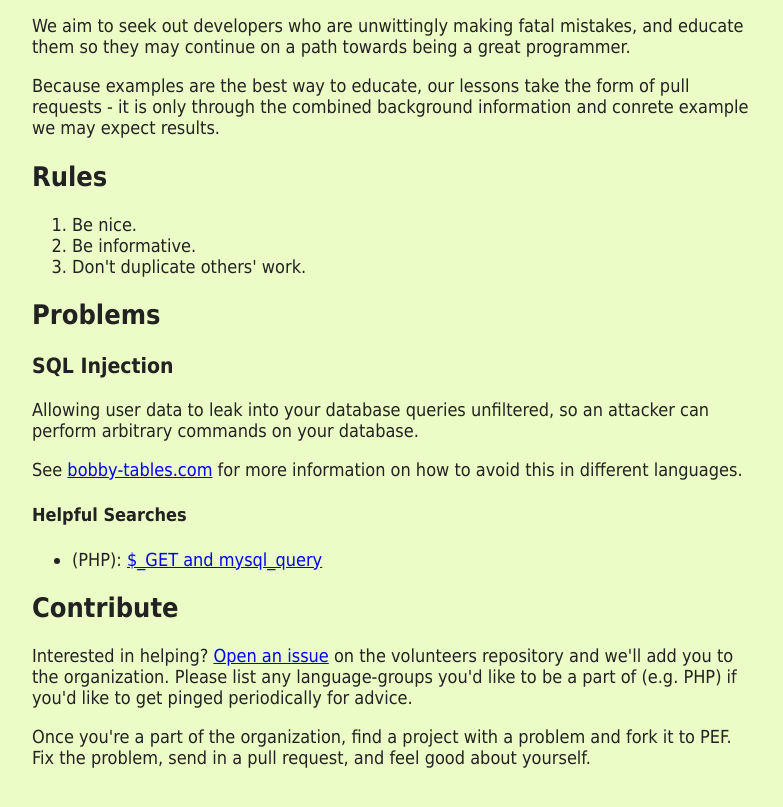
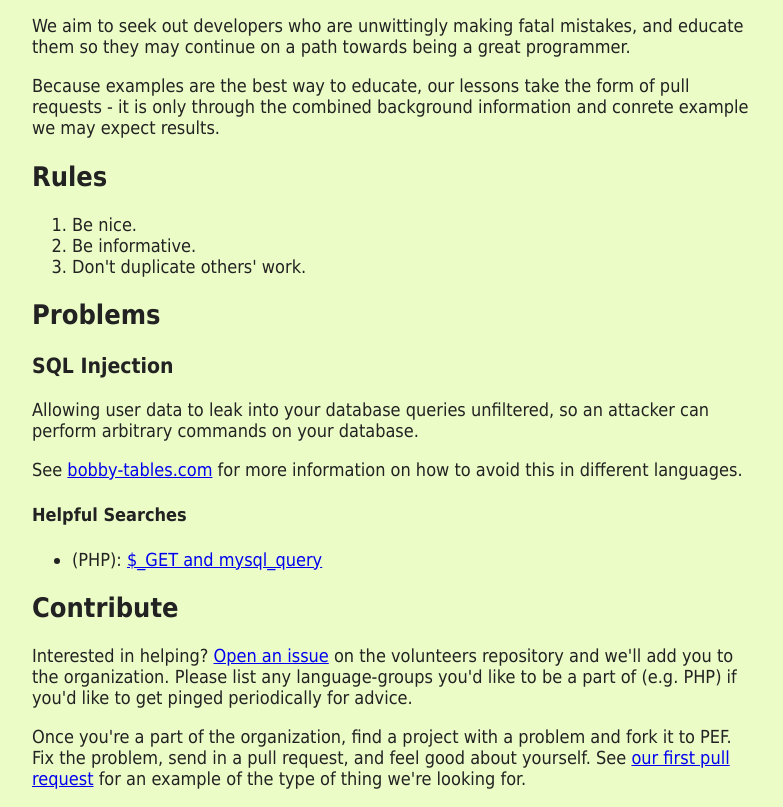
Before and after one commit to programmer-education-foundation/programmer-education-foundation.github.io, a plain HTML site: page index.html in a window 1280 px wide. Shown: the part 139-946 px from the top of the page, without its empty margins (248-1031 px from the left). Before the commit the page ends 925 px from the top, so only its background shows below. Drawn offline with Linux system fonts and the light colour scheme.

Commit message:
Add link to example pull request.

```diff
--- a/index.html
+++ b/index.html
@@ -72,7 +72,9 @@
       <p>
          Once you're a part of the organization, find a project with a problem
          and fork it to PEF.  Fix the problem, send in a pull request, and feel
-         good about yourself.
+         good about yourself.  See <a
+         href="https://github.com/d7my11/alwaleed/pull/1">our first pull
+         request</a> for an example of the type of thing we're looking for.
       </p>
    </body>
 </html>
```
